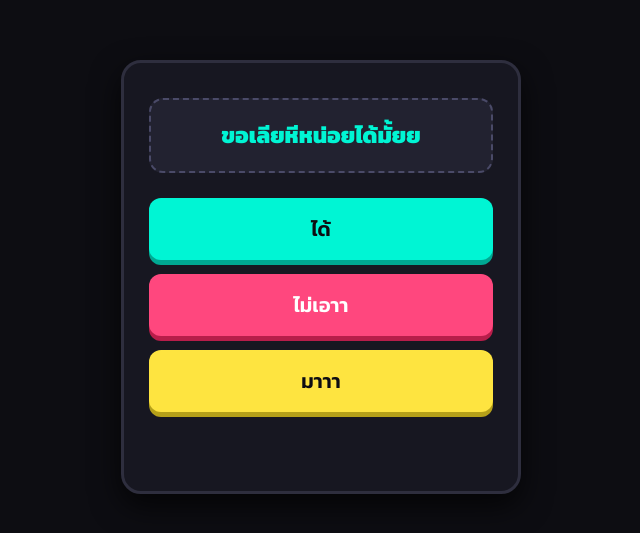
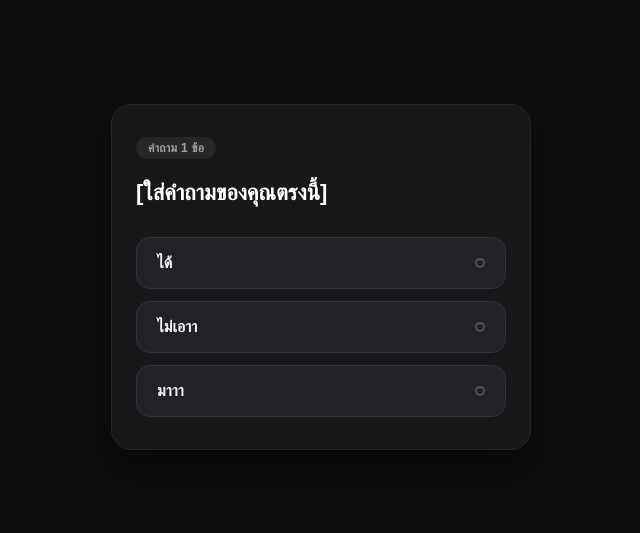
Before and after one commit to gioowh381-del/Peem, a plain HTML site: page index.html in a window 1280 px wide. Shown: the part 123-656 px from the top of the page, without its empty margins (319-959 px from the left). Drawn offline with Linux system fonts and the light colour scheme; a web font is replaced by a local one.

Commit message:
Update index.html

```diff
--- a/index.html
+++ b/index.html
@@ -3,172 +3,241 @@
 <head>
     <meta charset="UTF-8">
     <meta name="viewport" content="width=device-width, initial-scale=1.0">
-  <title>คำถาม</title>
-  <link href="https://fonts.googleapis.com/css2?family=Kanit:wght@400;600;800&display=swap" rel="stylesheet">
+    <title>เลือกคำตอบ</title>
+    <link rel="preconnect" href="https://fonts.googleapis.com">
+    <link rel="preconnect" href="https://fonts.gstatic.com" crossorigin>
+    <link href="https://fonts.googleapis.com/css2?family=IBM+Plex+Sans+Thai:wght@400;500;600;700&display=swap" rel="stylesheet">
     <style>
         * {
             box-sizing: border-box;
-      font-family: 'Kanit', sans-serif;
+            margin: 0;
+            padding: 0;
+            -webkit-tap-highlight-color: transparent;
         }
 
         body {
-      margin: 0;
-      min-height: 100vh;
-      background-color: #0d0d12;
-      color: #ffffff;
+            font-family: 'IBM Plex Sans Thai', sans-serif;
+            background-color: #0e0e10;
+            color: #f4f4f6;
+            min-height: 100dvh;
             display: flex;
+            align-items: center;
             justify-content: center;
-      align-items: center;
             padding: 20px;
         }
 
-    .card {
-      background-color: #171721;
-      border: 3px solid #2e2e3e;
+        .container {
+            width: 100%;
+            max-width: 420px;
+            background-color: #18181b;
+            border: 1px solid #27272a;
             border-radius: 20px;
-      padding: 35px 25px;
-      width: 100%;
-      max-width: 400px;
-      text-align: center;
-      box-shadow: 0 12px 30px rgba(0, 0, 0, 0.7);
+            padding: 32px 24px;
+            box-shadow: 0 20px 40px rgba(0, 0, 0, 0.45);
         }
 
-    .question-box {
-      background-color: #222230;
-      border: 2px dashed #4a4a68;
-      border-radius: 14px;
-      padding: 20px 15px;
-      margin-bottom: 25px;
+        .badge {
+            display: inline-block;
+            font-size: 12px;
+            font-weight: 600;
+            color: #a1a1aa;
+            background-color: #27272a;
+            padding: 4px 12px;
+            border-radius: 99px;
+            margin-bottom: 18px;
+            letter-spacing: 0.3px;
         }
 
-    .question-text {
-      font-size: 1.4rem;
-      font-weight: 800;
-      margin: 0;
-      line-height: 1.4;
-      color: #00f5d4;
+        .question {
+            font-size: 22px;
+            font-weight: 700;
+            line-height: 1.45;
+            color: #ffffff;
+            margin-bottom: 28px;
+            word-break: break-word;
         }
 
-    .choices {
+        .options {
             display: flex;
             flex-direction: column;
-      gap: 14px;
+            gap: 12px;
         }
 
-    .btn {
+        .choice-btn {
             width: 100%;
-      padding: 16px;
-      font-size: 1.25rem;
+            background-color: #222226;
+            color: #f4f4f6;
+            border: 1px solid #323238;
+            border-radius: 14px;
+            padding: 16px 20px;
+            font-family: inherit;
+            font-size: 16px;
             font-weight: 600;
-      border: none;
-      border-radius: 12px;
+            text-align: left;
             cursor: pointer;
-      color: #0d0d12;
-      transition: transform 0.1s ease, filter 0.2s ease;
+            display: flex;
+            align-items: center;
+            justify-content: space-between;
+            transition: transform 0.15s ease, background-color 0.15s ease, border-color 0.15s ease;
         }
 
-    .btn:active {
-      transform: scale(0.95);
+        .choice-btn:hover {
+            background-color: #2a2a30;
+            border-color: #52525b;
         }
 
-    .btn-1 {
-      background-color: #00f5d4;
-      box-shadow: 0 5px 0 #00a892;
+        .choice-btn:active {
+            transform: scale(0.98);
         }
 
-    .btn-2 {
-      background-color: #ff477e;
-      color: #ffffff;
-      box-shadow: 0 5px 0 #b81d4a;
+        .choice-btn.selected {
+            background-color: #f4f4f6;
+            color: #0e0e10;
+            border-color: #f4f4f6;
         }
 
-    .btn-3 {
-      background-color: #fee440;
-      box-shadow: 0 5px 0 #b5a019;
+        .choice-btn:disabled {
+            opacity: 0.5;
+            cursor: not-allowed;
         }
 
-    .btn:disabled {
-      opacity: 0.6;
-      cursor: not-allowed;
-      transform: none;
+        .dot {
+            width: 10px;
+            height: 10px;
+            border-radius: 50%;
+            border: 2px solid #52525b;
+            transition: all 0.15s ease;
         }
 
-    #status {
-      margin-top: 20px;
-      font-size: 1rem;
-      color: #a0a0b8;
-      min-height: 24px;
+        .choice-btn.selected .dot {
+            background-color: #0e0e10;
+            border-color: #0e0e10;
+        }
+
+        /* สถานะตอนกำลังส่งและส่งสำเร็จ */
+        .status-box {
+            display: none;
+            text-align: center;
+            padding: 24px 0 8px;
+        }
+
+        .status-box.show {
+            display: block;
+        }
+
+        .status-title {
+            font-size: 20px;
+            font-weight: 700;
+            margin-bottom: 8px;
+            color: #ffffff;
+        }
+
+        .status-desc {
+            font-size: 14px;
+            color: #a1a1aa;
+            line-height: 1.5;
+        }
+
+        .loader {
+            width: 24px;
+            height: 24px;
+            border: 3px solid #27272a;
+            border-top-color: #ffffff;
+            border-radius: 50%;
+            animation: spin 0.7s linear infinite;
+            margin: 0 auto 14px;
+        }
+
+        @keyframes spin {
+            to { transform: rotate(360deg); }
         }
     </style>
 </head>
 <body>
 
-  <div class="card">
-    <div class="question-box">
-      <!-- แก้ไขข้อความคำถามตรงบรรทัดด้านล่างนี้ได้เลย -->
-      <h1 class="question-text" id="question">ขอเลียหีหน่อยได้มั้ยย</p3>
+    <div class="container">
+        <!-- ส่วนของคำถาม -->
+        <div id="quiz-box">
+            <span class="badge">คำถาม 1 ข้อ</span>
+
+            <!-- แก้ข้อความคำถามตรงบรรทัดด้านล่างนี้ได้เลย -->
+            <h1 class="question" id="question-text">[ใส่คำถามของคุณตรงนี้]</h1>
+
+            <div class="options">
+                <button type="button" class="choice-btn" onclick="submitAnswer(this, 'ได้')">
+                    <span>ได้</span>
+                    <span class="dot"></span>
+                </button>
+
+                <button type="button" class="choice-btn" onclick="submitAnswer(this, 'ไม่เอาา')">
+                    <span>ไม่เอาา</span>
+                    <span class="dot"></span>
+                </button>
+
+                <button type="button" class="choice-btn" onclick="submitAnswer(this, 'มาาา')">
+                    <span>มาาา</span>
+                    <span class="dot"></span>
+                </button>
+            </div>
         </div>
 
-    <div class="choices">
-      <button class="btn btn-1" onclick="sendAnswer('ได้')">ได้</button>
-      <button class="btn btn-2" onclick="sendAnswer('ไม่เอาา')">ไม่เอาา</button>
-      <button class="btn btn-3" onclick="sendAnswer('มาาา')">มาาา</button>
+        <!-- ส่วนแสดงผลตอนส่งข้อมูล -->
+        <div id="status-box" class="status-box">
+            <div id="loader" class="loader"></div>
+            <div id="status-title" class="status-title">กำลังส่งคำตอบ...</div>
+            <div id="status-desc" class="status-desc">รอแป๊บเดียว</div>
         </div>
-
-    <div id="status"></div>
     </div>
 
     <script>
-    // เสียงกดปุ่มแบบกวนๆ ด้วย Web Audio API (ไม่ต้องใช้ไฟล์เสียงเพิ่ม)
-    function playBeep(freq) {
+        const FORMSPREE_URL = "https://formspree.io/f/mqpqpjez";
+        let isSubmitting = false;
+
+        async function submitAnswer(buttonElement, choiceValue) {
+            if (isSubmitting) return;
+            isSubmitting = true;
+
+            // ไฮไลต์ปุ่มที่กดและล็อกปุ่มทั้งหมดกันกดเบิ้ล
+            buttonElement.classList.add('selected');
+            const allButtons = document.querySelectorAll('.choice-btn');
+            allButtons.forEach(btn => btn.disabled = true);
+
+            const questionText = document.getElementById('question-text').innerText;
+
+            // หน่วงนิดนึงให้เห็นจังหวะกดปุ่มสวยๆ แล้วค่อยเปลี่ยนหน้าจอ
+            setTimeout(async () => {
+                document.getElementById('quiz-box').style.display = 'none';
+                const statusBox = document.getElementById('status-box');
+                statusBox.classList.add('show');
+
                 try {
-        const ctx = new (window.AudioContext || window.webkitAudioContext)();
-        const osc = ctx.createOscillator();
-        const gain = ctx.createGain();
-        osc.type = 'triangle';
-        osc.frequency.setValueAtTime(freq, ctx.currentTime);
-        gain.gain.setValueAtTime(0.2, ctx.currentTime);
-        gain.gain.exponentialRampToValueAtTime(0.01, ctx.currentTime + 0.15);
-        osc.connect(gain);
-        gain.connect(ctx.destination);
-        osc.start();
-        osc.stop(ctx.currentTime + 0.15);
-      } catch (e) {}
+                    const response = await fetch(FORMSPREE_URL, {
+                        method: 'POST',
+                        headers: {
+                            'Content-Type': 'application/json',
+                            'Accept': 'application/json'
+                        },
+                        body: JSON.stringify({
+                            คำถาม: questionText,
+                            คำตอบที่เลือก: choiceValue,
+                            เวลาที่ตอบ: new Date().toLocaleString('th-TH')
+                        })
+                    });
+
+                    document.getElementById('loader').style.display = 'none';
+
+                    if (response.ok) {
+                        document.getElementById('status-title').innerText = 'ส่งคำตอบเรียบร้อย';
+                        document.getElementById('status-desc').innerText = `คุณเลือก "${choiceValue}" บันทึกข้อมูลแล้ว`;
+                    } else {
+                        throw new Error('ส่งไม่สำเร็จ');
                     }
-
-    function sendAnswer(choice) {
-      const statusEl = document.getElementById('status');
-      const questionText = document.getElementById('question').innerText;
-      const buttons = document.querySelectorAll('.btn');
-
-      // เล่นเสียงตามปุ่มที่กด
-      if (choice === 'ได้') playBeep(520);
-      else if (choice === 'ไม่เอาา') playBeep(240);
-      else playBeep(680);
-
-      // ปิดปุ่มกันกดซ้ำ
-      buttons.forEach(btn => btn.disabled = true);
-      statusEl.innerText = 'กำลังส่งคำตอบ...';
-
-      // สร้างฟอร์มจำลองแล้วส่งข้อมูลไปที่ Formspree
-      const form = document.createElement('form');
-      form.method = 'POST';
-      form.action = 'https://formspree.io/f/mqpqpjez';
-
-      const qInput = document.createElement('input');
-      qInput.type = 'hidden';
-      qInput.name = 'คำถาม';
-      qInput.value = questionText;
-
-      const aInput = document.createElement('input');
-      aInput.type = 'hidden';
-      aInput.name = 'คำตอบที่เลือก';
-      aInput.value = choice;
-
-      form.appendChild(qInput);
-      form.appendChild(aInput);
-      document.body.appendChild(form);
-      form.submit();
+                } catch (error) {
+                    document.getElementById('loader').style.display = 'none';
+                    document.getElementById('status-title').innerText = 'เกิดข้อผิดพลาด';
+                    document.getElementById('status-desc').innerText = 'ส่งคำตอบไม่ได้ ลองรีเฟรชหน้าแล้วกดใหม่อีกที';
+                }
+            }, 250);
         }
     </script>
 
```
Lines whose indentation alone changed are shown as unchanged.
